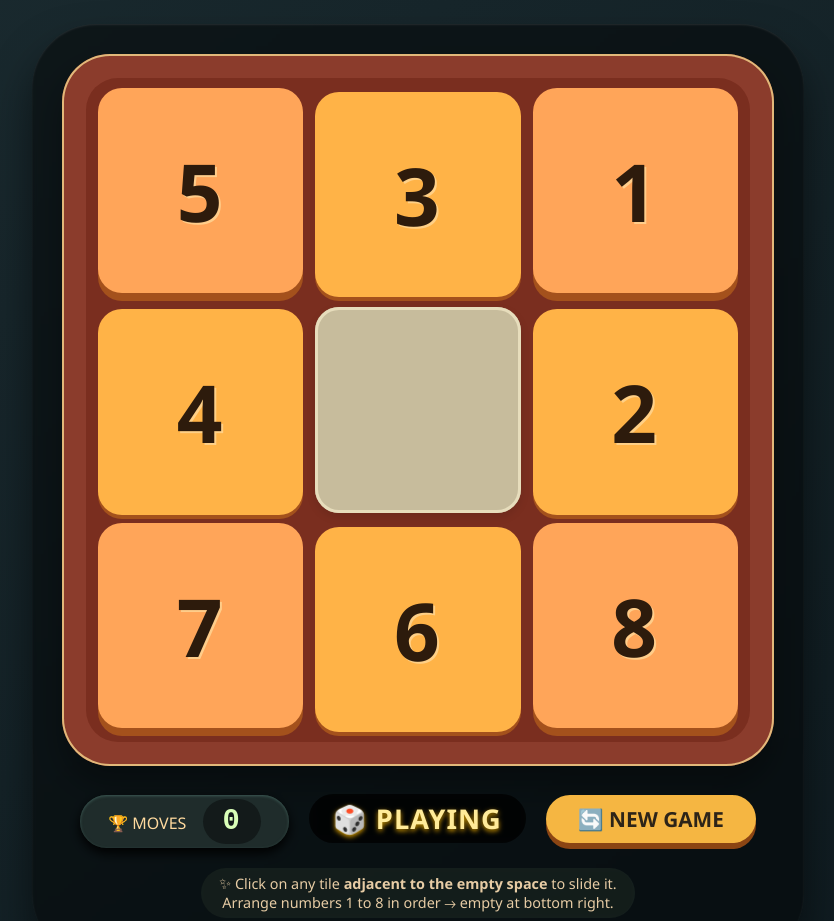
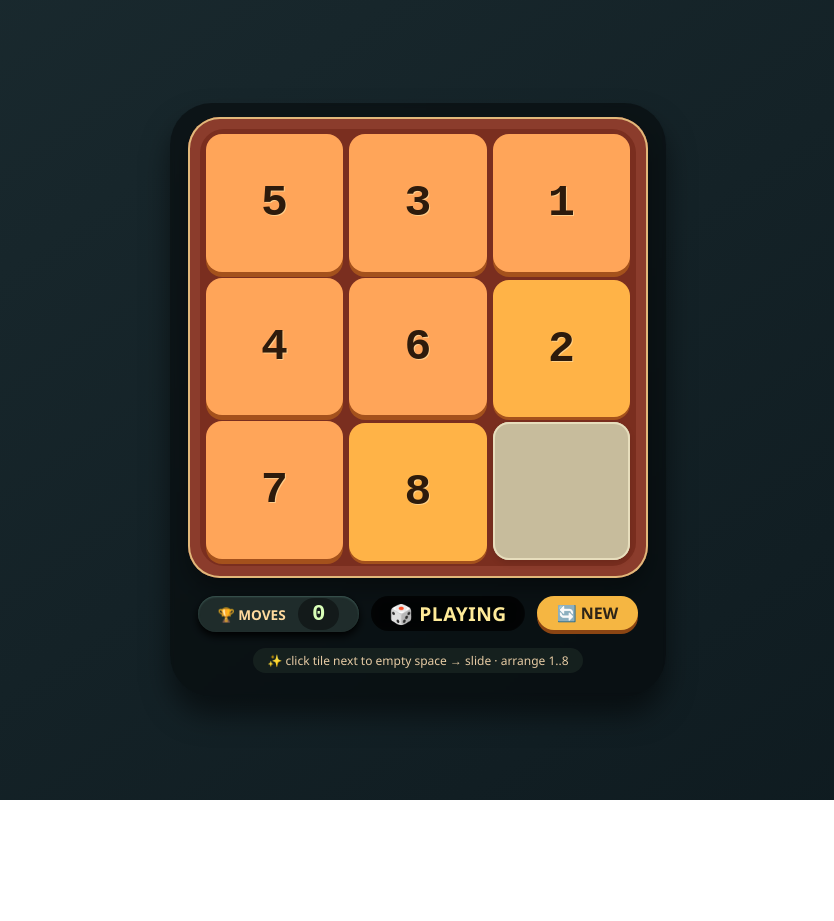
Before and after one commit to aziiell/Puzzle-Interaktif, a plain HTML site: page index.html in a window 1280 px wide. Shown: the top 921 px of the page, without its empty margins (222-1056 px from the left). After the commit the page ends 800 px from the top, so only its background shows below. Drawn offline with Linux system fonts and the light colour scheme.

Commit message:
Update index.html

```diff
--- a/index.html
+++ b/index.html
@@ -1,14 +1,13 @@
-
 <!DOCTYPE html>
 <html lang="en">
 <head>
   <meta charset="UTF-8">
   <meta name="viewport" content="width=device-width, initial-scale=1.0, user-scalable=no">
-  <title>Sliding Puzzle — Classic 3x3 Tile Game</title>
+  <title>Sliding Puzzle · compact</title>
   <style>
     * {
       box-sizing: border-box;
-      user-select: none; /* prevent accidental text selection while clicking */
+      user-select: none;
     }
 
     body {
@@ -17,201 +16,190 @@
       display: flex;
       justify-content: center;
       align-items: center;
-      font-family: 'Segoe UI', 'Fira Sans', 'Poppins', 'Freesans', system-ui, sans-serif;
+      font-family: 'Segoe UI', 'Poppins', system-ui, sans-serif;
       margin: 0;
-      padding: 24px;
+      padding: 16px;
     }
 
-    /* main game card */
+    /* smaller game card */
     .game-container {
       background: rgba(0, 0, 0, 0.45);
       backdrop-filter: blur(2px);
-      border-radius: 64px;
-      padding: 30px 30px 40px;
-      box-shadow: 0 25px 40px rgba(0, 0, 0, 0.5), inset 0 1px 2px rgba(255, 255, 255, 0.1);
+      border-radius: 42px;
+      padding: 14px 18px 24px;
+      box-shadow: 0 18px 28px rgba(0, 0, 0, 0.5);
     }
 
     .puzzle-wrapper {
-      background-color: #8b3c2c;  /* rich terracotta / brick red — similar to pygame rect (165,42,42) */
-      border-radius: 48px;
-      padding: 24px;
-      box-shadow: inset 0 0 0 2px #e2b87a, 0 20px 30px rgba(0, 0, 0, 0.3);
+      background-color: #8b3c2c;
+      border-radius: 32px;
+      padding: 12px;
+      box-shadow: inset 0 0 0 2px #e2b87a, 0 12px 20px rgba(0, 0, 0, 0.3);
     }
 
-    /* grid layout — 3x3 with dynamic squares */
+    /* tighter grid */
     .board {
       display: grid;
       grid-template-columns: repeat(3, 1fr);
-      gap: 12px;
+      gap: 6px;
       background-color: #7a2e1f;
-      border-radius: 32px;
-      padding: 12px;
+      border-radius: 24px;
+      padding: 6px;
     }
 
-    /* tile styling */
+    /* compact tiles */
     .tile {
       aspect-ratio: 1 / 1;
-      background: #ffa559;     /* vivid orange base (255,165,0) like original */
-      border-radius: 24px;
+      background: #ffa559;
+      border-radius: 16px;
       display: flex;
       align-items: center;
       justify-content: center;
-      font-size: clamp(2rem, 10vw, 5rem);
+      font-size: clamp(1.6rem, 7vw, 2.8rem);
       font-weight: 800;
       color: #2d1b0c;
-      font-family: 'Fira Sans', 'Segoe UI', monospace;
-      transition: all 0.18s ease;
+      font-family: 'Fira Sans', monospace;
+      transition: all 0.12s ease;
       cursor: default;
-      box-shadow: 0 8px 0 #a4511c;
-      transform: translateY(-2px);
-      text-shadow: 2px 2px 0 rgba(255,215,150,0.8);
-      letter-spacing: 2px;
+      box-shadow: 0 5px 0 #a4511c;
+      transform: translateY(-1px);
+      text-shadow: 1px 1px 0 rgba(255,215,150,0.8);
     }
 
-    /* empty tile (blank) */
     .tile.empty {
       background: #c7bc9c;
-      box-shadow: inset 0 0 0 3px #e7ddbc, 0 4px 10px rgba(0,0,0,0.1);
+      box-shadow: inset 0 0 0 2px #e7ddbc, 0 3px 6px rgba(0,0,0,0.1);
       transform: none;
       color: transparent;
       text-shadow: none;
     }
 
-    /* movable tile (adjacent to empty) -> interactive + hover glow */
     .tile.movable {
       cursor: pointer;
       background: #ffb347;
-      box-shadow: 0 4px 0 #a4511c;
-      transform: translateY(2px);
+      box-shadow: 0 3px 0 #a4511c;
+      transform: translateY(1px);
     }
 
     .tile.movable:hover {
       background: #fff5e0;
       color: #c25d00;
-      transform: scale(0.97) translateY(3px);
-      box-shadow: 0 2px 0 #9b4a1a;
-      text-shadow: none;
+      transform: scale(0.96) translateY(2px);
+      box-shadow: 0 1px 0 #9b4a1a;
     }
 
-    /* normal tile hover effect (just for ambiance) */
-    .tile:not(.empty):not(.movable):hover {
-      background: #ffbc6e;
-      transform: scale(0.98);
-    }
-
-    /* info panel */
+    /* condensed info panel */
     .info-panel {
       display: flex;
       justify-content: space-between;
-      align-items: baseline;
-      margin-top: 28px;
-      margin-bottom: 12px;
-      padding: 0 18px;
+      align-items: center;
+      margin-top: 18px;
+      margin-bottom: 6px;
+      padding: 0 10px;
+      gap: 12px;
       flex-wrap: wrap;
-      gap: 20px;
     }
 
     .stats {
       background: #1f2c2b;
-      padding: 10px 28px;
-      border-radius: 60px;
+      padding: 5px 20px;
+      border-radius: 50px;
       backdrop-filter: blur(4px);
-      box-shadow: inset 0 1px 3px #3d5a55, 0 5px 12px black;
+      box-shadow: inset 0 1px 2px #3d5a55, 0 4px 8px black;
     }
 
     .moves-box {
-      font-size: 1.8rem;
+      font-size: 1.4rem;
       font-weight: bold;
       background: #00000066;
-      padding: 6px 20px;
-      border-radius: 3rem;
+      padding: 3px 14px;
+      border-radius: 2rem;
       color: #d9ffb8;
-      letter-spacing: 1px;
       font-family: monospace;
     }
 
     .moves-label {
-      font-size: 1rem;
-      font-weight: 500;
+      font-size: 0.85rem;
+      font-weight: 600;
       color: #ffda9e;
-      margin-right: 12px;
+      margin-right: 8px;
       text-transform: uppercase;
     }
 
     .game-status {
-      font-size: 1.7rem;
+      font-size: 1.2rem;
       font-weight: 800;
       background: #000000aa;
-      padding: 6px 24px;
+      padding: 4px 18px;
       border-radius: 40px;
       backdrop-filter: blur(6px);
       color: #ffeb99;
-      text-shadow: 0 2px 5px #d49b00;
-      letter-spacing: 1px;
+      letter-spacing: 0.5px;
     }
 
     button {
       background: #f5b642;
       border: none;
-      font-size: 1.3rem;
+      font-size: 1rem;
       font-weight: bold;
-      padding: 10px 32px;
-      border-radius: 40px;
+      padding: 6px 20px;
+      border-radius: 36px;
       font-family: inherit;
       cursor: pointer;
       color: #2d2418;
-      transition: all 0.15s;
-      box-shadow: 0 6px 0 #8b4513;
-      transform: translateY(-2px);
+      transition: all 0.1s;
+      box-shadow: 0 4px 0 #8b4513;
+      transform: translateY(-1px);
     }
 
     button:active {
       transform: translateY(3px);
-      box-shadow: 0 2px 0 #8b4513;
+      box-shadow: 0 1px 0 #8b4513;
     }
 
-    /* footer hint */
     .hint {
       text-align: center;
-      margin-top: 20px;
+      margin-top: 16px;
       color: #e7cca5;
       font-weight: 500;
-      font-size: 0.9rem;
+      font-size: 0.75rem;
       background: #1e2a26a0;
       width: fit-content;
       margin-left: auto;
       margin-right: auto;
-      padding: 6px 18px;
-      border-radius: 60px;
-      backdrop-filter: blur(2px);
+      padding: 4px 14px;
+      border-radius: 40px;
     }
 
-    @media (max-width: 550px) {
+    @media (max-width: 480px) {
       .board {
-        gap: 8px;
+        gap: 4px;
+        padding: 4px;
+      }
+      .puzzle-wrapper {
         padding: 8px;
       }
-      .puzzle-wrapper {
-        padding: 16px;
-      }
       .tile {
-        border-radius: 18px;
-        font-size: 2.2rem;
+        border-radius: 12px;
+        font-size: 1.8rem;
       }
       .stats {
-        padding: 5px 18px;
+        padding: 3px 12px;
       }
       .moves-box {
-        font-size: 1.3rem;
-        padding: 3px 14px;
+        font-size: 1.2rem;
+        padding: 2px 10px;
       }
       .game-status {
-        font-size: 1.2rem;
-        padding: 4px 16px;
+        font-size: 1rem;
+        padding: 3px 12px;
       }
       button {
-        font-size: 1rem;
-        padding: 6px 20px;
+        font-size: 0.85rem;
+        padding: 5px 14px;
+      }
+      .hint {
+        font-size: 0.65rem;
       }
     }
   </style>
@@ -228,43 +216,37 @@
       <span class="moves-box" id="moveCounter">0</span>
     </div>
     <div class="game-status" id="gameStatusMsg">⚡ PLAY</div>
-    <button id="newGameBtn">🔄 NEW GAME</button>
+    <button id="newGameBtn">🔄 NEW</button>
   </div>
   <div class="hint">
-    ✨ Click on any tile <strong>adjacent to the empty space</strong> to slide it.<br>
-    Arrange numbers 1 to 8 in order → empty at bottom right.
+    ✨ click tile next to empty space → slide · arrange 1..8
   </div>
 </div>
 
 <script>
-  // ---------- GAME CONFIGURATION ----------
-  const SIZE = 3;             // 3x3 puzzle
-  // Solved state: 1 2 3 / 4 5 6 / 7 8 '' (empty string = blank)
+  // ---------- 3x3 sliding puzzle ----------
+  const SIZE = 3;
   const SOLVED_STATE = [
     [1, 2, 3],
     [4, 5, 6],
     [7, 8, ""]
   ];
 
-  // Game state variables
-  let board = [];          // 2D array holding numbers 1..8 or "" (empty)
-  let emptyRow = 2;        // row index of empty cell
-  let emptyCol = 2;        // col index of empty cell
+  let board = [];
+  let emptyRow = 2;
+  let emptyCol = 2;
   let moveCount = 0;
-  let gameActive = true;    // if false, game over (win) -> no moves allowed until new game
+  let gameActive = true;
   let winFlag = false;
 
-  // DOM elements
   const boardContainer = document.getElementById("puzzleBoard");
   const moveCounterSpan = document.getElementById("moveCounter");
   const gameStatusSpan = document.getElementById("gameStatusMsg");
 
-  // Helper: deep copy solved state to initialize / reset board
   function getSolvedBoardCopy() {
     return SOLVED_STATE.map(row => [...row]);
   }
 
-  // Update empty coordinates based on current board (scan)
   function updateEmptyCoordinates() {
     for (let i = 0; i < SIZE; i++) {
       for (let j = 0; j < SIZE; j++) {
@@ -277,31 +259,23 @@
     }
   }
 
-  // Check if the board matches the solved configuration
   function isGameWon() {
     for (let i = 0; i < SIZE; i++) {
       for (let j = 0; j < SIZE; j++) {
-        if (board[i][j] !== SOLVED_STATE[i][j]) {
-          return false;
-        }
+        if (board[i][j] !== SOLVED_STATE[i][j]) return false;
       }
     }
     return true;
   }
 
-  // win handler: deactivates game, displays victory message
   function handleWin() {
     if (!gameActive) return;
     gameActive = false;
     winFlag = true;
     gameStatusSpan.innerHTML = "🏆 GAME OVER 🎉";
     gameStatusSpan.style.color = "#ffec80";
-    gameStatusSpan.style.textShadow = "0 0 6px #d48f00";
-    // disable any further moves visually (logic already prevented by gameActive)
   }
 
-  // refresh UI: re-render board tiles from current 'board' state
-  // Also highlights tiles that are movable (adjacent to empty)
   function renderBoard() {
     boardContainer.innerHTML = "";
     for (let i = 0; i < SIZE; i++) {
@@ -316,188 +290,111 @@
         } else {
           tileDiv.textContent = value;
         }
-        // set data attributes for event delegation
         tileDiv.setAttribute("data-row", i);
         tileDiv.setAttribute("data-col", j);
-        tileDiv.setAttribute("data-value", isEmpty ? "empty" : value);
 
-        // movable check: if game active & tile NOT empty & adjacent to empty cell
         if (gameActive && !isEmpty) {
           const isAdjacent = (Math.abs(i - emptyRow) + Math.abs(j - emptyCol)) === 1;
-          if (isAdjacent) {
-            tileDiv.classList.add("movable");
-          }
+          if (isAdjacent) tileDiv.classList.add("movable");
         }
         boardContainer.appendChild(tileDiv);
       }
     }
-    // update move counter & game status if not win (but status remains)
     moveCounterSpan.textContent = moveCount;
     if (!winFlag && gameActive) {
       gameStatusSpan.innerHTML = "🎲 PLAYING";
       gameStatusSpan.style.color = "#ffeb99";
     } else if (winFlag && !gameActive) {
       // already set
-    } else if (!gameActive && !winFlag) {
-      // fallback (shouldn't happen)
-      gameStatusSpan.innerHTML = "⏸️ PAUSED";
     }
   }
 
-  // Perform swap between tile at (row, col) and the empty cell.
-  // Precondition: tile must be adjacent to empty.
-  // Returns true if swap performed, false otherwise.
   function swapWithEmpty(row, col) {
-    // ensure empty is adjacent
     const isAdjacent = (Math.abs(row - emptyRow) + Math.abs(col - emptyCol)) === 1;
     if (!isAdjacent) return false;
-    if (board[row][col] === "") return false;   // cannot swap empty with empty
+    if (board[row][col] === "") return false;
 
-    // swap values
     const temp = board[row][col];
     board[row][col] = board[emptyRow][emptyCol];
     board[emptyRow][emptyCol] = temp;
-
-    // update empty coordinates to new empty position
     emptyRow = row;
     emptyCol = col;
     return true;
   }
 
-  // Main action: try to move tile at given coordinates (if game active & valid)
   function attemptMove(row, col) {
-    if (!gameActive) {
-      return false;
-    }
-    // tile must not be empty
+    if (!gameActive) return false;
     if (board[row][col] === "") return false;
-
-    // check adjacency
     const isAdjacent = (Math.abs(row - emptyRow) + Math.abs(col - emptyCol)) === 1;
     if (!isAdjacent) return false;
 
-    // perform swap
-    const success = swapWithEmpty(row, col);
-    if (success) {
+    if (swapWithEmpty(row, col)) {
       moveCount++;
-      moveCounterSpan.textContent = moveCount;
-      renderBoard();    // re-render with new positions & movable highlights
-
-      // after move, check win condition
+      renderBoard();
       if (isGameWon()) {
         handleWin();
-        renderBoard();  // final render to show win state (no movable tiles)
+        renderBoard();
       }
       return true;
     }
     return false;
   }
 
-  // ---------- SHUFFLE LOGIC (solvable by random valid moves) ----------
-  // Perform a single random move from current board state (choose random adjacent tile to empty)
+  // random valid move for shuffling (does not increase move counter)
   function performRandomMove() {
-    // gather all tiles adjacent to empty cell
-    const directions = [
-      { dr: -1, dc: 0 }, // up
-      { dr: 1, dc: 0 },  // down
-      { dr: 0, dc: -1 }, // left
-      { dr: 0, dc: 1 }   // right
-    ];
+    const dirs = [[-1,0],[1,0],[0,-1],[0,1]];
     const neighbors = [];
-    for (const dir of directions) {
-      const newRow = emptyRow + dir.dr;
-      const newCol = emptyCol + dir.dc;
-      if (newRow >= 0 && newRow < SIZE && newCol >= 0 && newCol < SIZE) {
-        if (board[newRow][newCol] !== "") {
-          neighbors.push({ row: newRow, col: newCol });
-        }
+    for (const [dr, dc] of dirs) {
+      const nr = emptyRow + dr, nc = emptyCol + dc;
+      if (nr >= 0 && nr < SIZE && nc >= 0 && nc < SIZE && board[nr][nc] !== "") {
+        neighbors.push([nr, nc]);
       }
     }
     if (neighbors.length === 0) return false;
-    const randomNeighbor = neighbors[Math.floor(Math.random() * neighbors.length)];
-    // swap tile with empty (no move counter increment)
-    const temp = board[randomNeighbor.row][randomNeighbor.col];
-    board[randomNeighbor.row][randomNeighbor.col] = board[emptyRow][emptyCol];
+    const [randRow, randCol] = neighbors[Math.floor(Math.random() * neighbors.length)];
+    const temp = board[randRow][randCol];
+    board[randRow][randCol] = board[emptyRow][emptyCol];
     board[emptyRow][emptyCol] = temp;
-    // update empty coordinates
-    emptyRow = randomNeighbor.row;
-    emptyCol = randomNeighbor.col;
+    emptyRow = randRow;
+    emptyCol = randCol;
     return true;
   }
 
-  // Shuffle board using N random valid moves (starting from solved state)
-  // This ensures the puzzle is always solvable.
-  function shuffleBoardFromSolved(movesCount = 220) {
-    // reset board to solved configuration
+  function shuffleBoardFromSolved(moves = 180) {
     board = getSolvedBoardCopy();
-    updateEmptyCoordinates();   // should be (2,2) empty at bottom-right
-
-    // perform random moves
-    for (let i = 0; i < movesCount; i++) {
+    updateEmptyCoordinates(); // empty at (2,2)
+    for (let i = 0; i < moves; i++) {
       performRandomMove();
     }
-    // after shuffle, reset game flags and move counter
     gameActive = true;
     winFlag = false;
     moveCount = 0;
-    moveCounterSpan.textContent = "0";
     gameStatusSpan.innerHTML = "🎲 PLAYING";
     gameStatusSpan.style.color = "#ffeb99";
-    // final render to show shuffled board with correct highlights
     renderBoard();
   }
 
-  // New game: shuffle from solved state again, reset all stats
   function newGame() {
-    shuffleBoardFromSolved(240);  // 240 random moves for good mix
-    // after shuffle, ensure active and no win flag
-    gameActive = true;
-    winFlag = false;
-    moveCount = 0;
-    moveCounterSpan.textContent = "0";
-    gameStatusSpan.innerHTML = "🎲 PLAYING";
-    renderBoard();
+    shuffleBoardFromSolved(200);
   }
 
-  // ---------- EVENT HANDLER (click delegation) ----------
+  // click handler (delegation)
   function handleTileClick(e) {
-    // find actual tile element (might be nested? no, tile div is direct)
-    let target = e.target.closest(".tile");
+    const target = e.target.closest(".tile");
     if (!target) return;
-
-    // ignore if game not active (win state)
     if (!gameActive) return;
-
     const row = parseInt(target.getAttribute("data-row"));
     const col = parseInt(target.getAttribute("data-col"));
     if (isNaN(row) || isNaN(col)) return;
-
-    // Only attempt move if the clicked tile is NOT empty (value presence)
-    const isEmptyTile = board[row][col] === "";
-    if (isEmptyTile) return;   // clicking on empty cell does nothing
-
-    // attempt move (adjacency & logic inside)
+    if (board[row][col] === "") return;   // clicking empty does nothing
     attemptMove(row, col);
   }
 
-  // attach event listener via delegation
   boardContainer.addEventListener("click", handleTileClick);
+  document.getElementById("newGameBtn").addEventListener("click", () => newGame());
 
-  // new game button listener
-  const newGameBtn = document.getElementById("newGameBtn");
-  newGameBtn.addEventListener("click", () => {
-    newGame();
-  });
-
-  // ---------- INITIAL GAME START ----------
-  // generate a fully random but solvable puzzle (from solved + random moves)
-  function initGame() {
-    board = getSolvedBoardCopy();
-    updateEmptyCoordinates();   // empty at (2,2)
-    shuffleBoardFromSolved(200);  // 200 random moves => dynamic & fair
-  }
-
-  initGame();
+  // start game
+  shuffleBoardFromSolved(190);
 </script>
 </body>
 </html>
```
